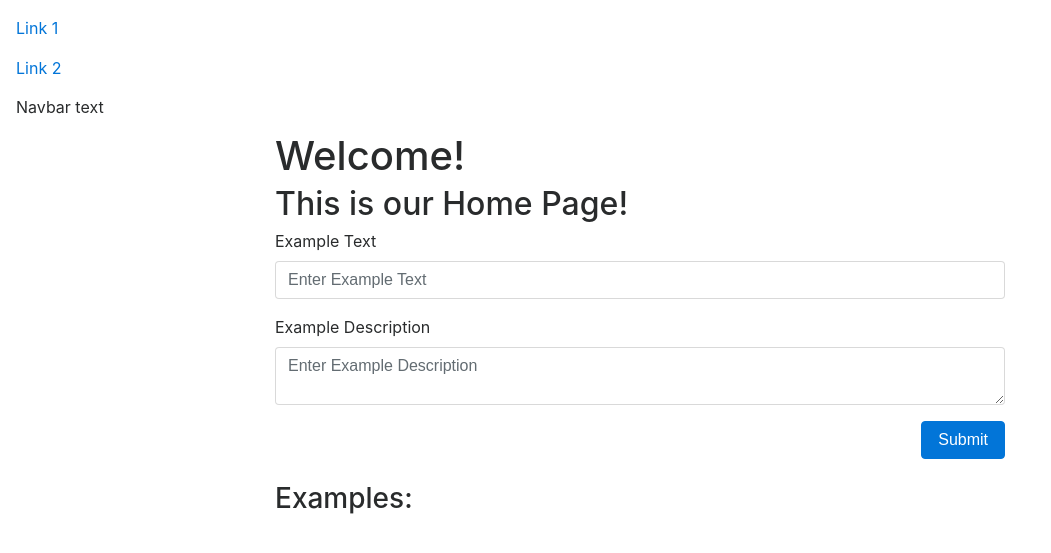
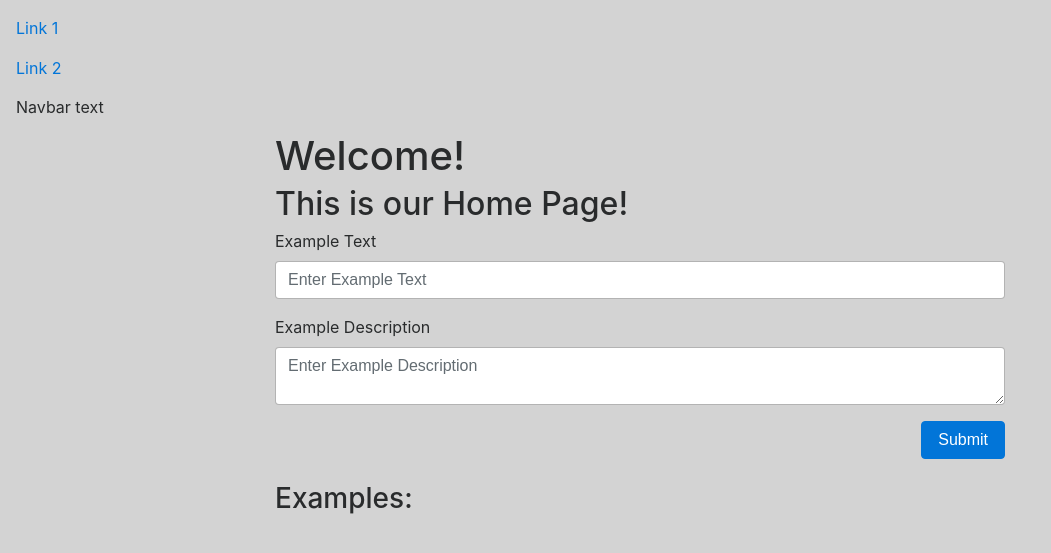
Before and after one commit to zafarhassim/foodie-, a Node server app: page / in a window 1280 px wide. Shown: the top 553 px of the page, without its empty margins (0-1051 px from the left). Run offline with Node 20, Linux system fonts and the light colour scheme; data that the repository does not hold is empty; some libraries are stand-ins or nearby versions.

Commit message:
background color

```diff
--- a/public/styles/styles.css
+++ b/public/styles/styles.css
@@ -1,3 +1,6 @@
 .list-group-item {
   line-height: 2.5;
 }
+body{
+  background-color: lightgray
+}
```
